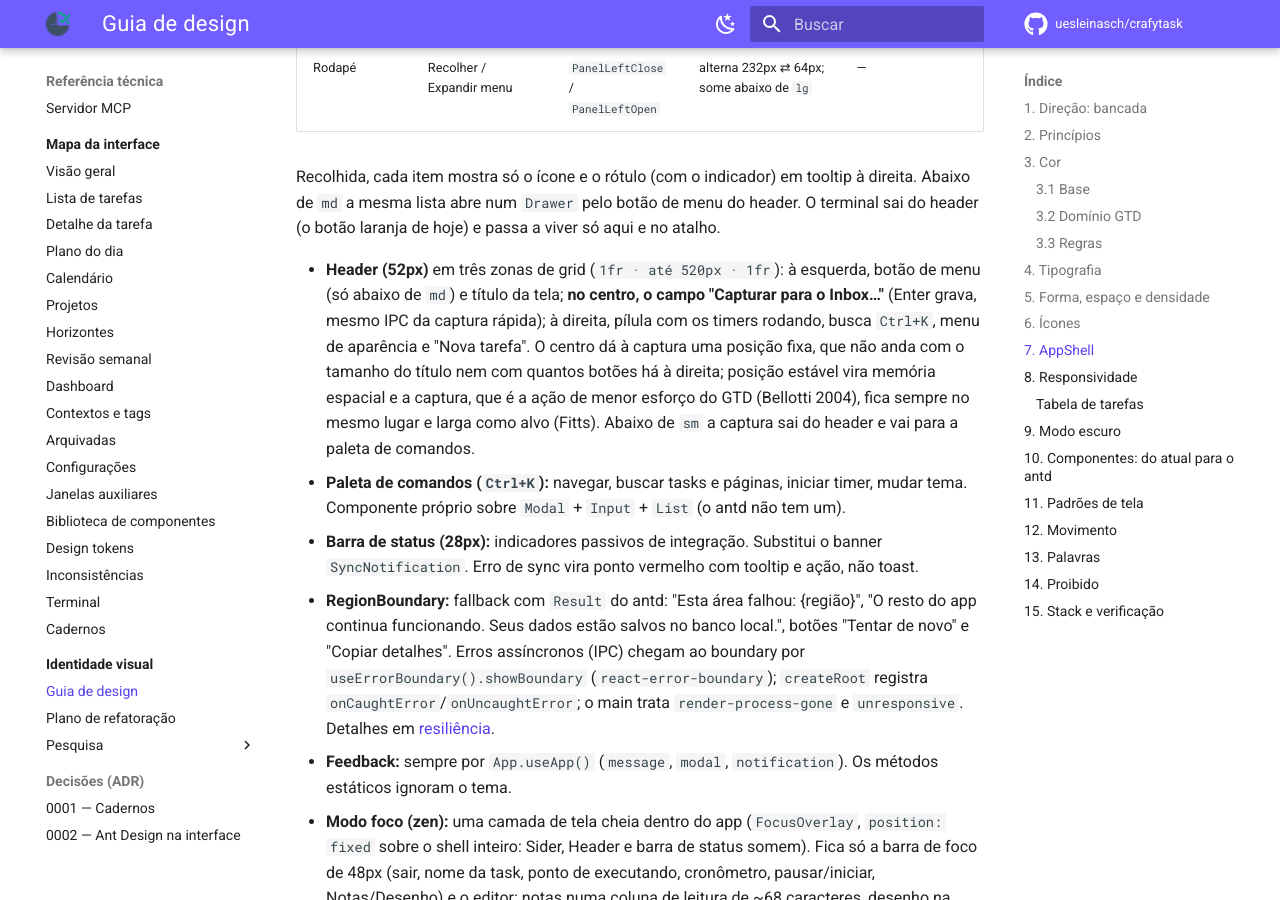
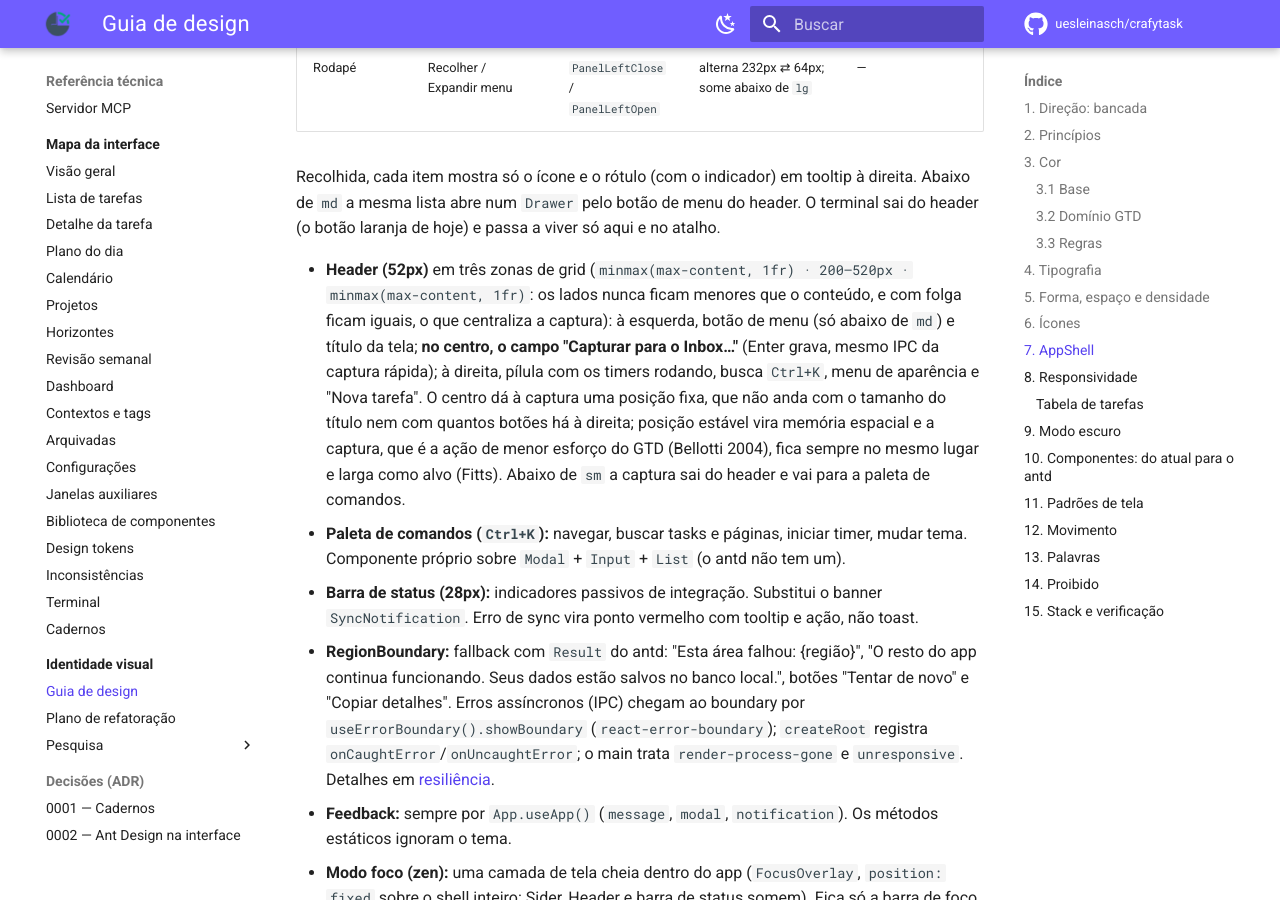
Before and after one commit to uesleinasch/crafytask, an MkDocs documentation site: the page built from docs/design/guia-de-design.md, in a window 1280 px wide and 900 px high, scrolled down 6741 px. Built offline with MkDocs 1.6.1 and Material for MkDocs 9.7.7, drawn with Linux system fonts in a browser that asks for light colours; some web fonts are replaced; comment, search, counter and statistics services are not loaded.

Commit message:
docs(design): grade do header respeita o tamanho das ações (#22)
Com `1fr` nos lados, entre 768 e 1199px a zona da direita (timers,
busca, aparência, Nova tarefa) ficava menor que o próprio conteúdo.
Agora os lados são `minmax(max-content, 1fr)`: nunca encolhem abaixo do
conteúdo e, com folga, ficam iguais e centralizam a captura. Guia §7
atualizado.

```diff
--- a/docs/design/guia-de-design.md
+++ b/docs/design/guia-de-design.md
@@ -198,7 +198,7 @@ ConfigProvider (tema, cssVar) → App (message, modal, notification) → RegionB
   de `md` a mesma lista abre num `Drawer` pelo botão de menu do header. O terminal sai do header (o
   botão laranja de hoje) e passa a viver só aqui e no atalho.
 
-- **Header (52px)** em três zonas de grid (`1fr · até 520px · 1fr`): à esquerda, botão de menu (só
+- **Header (52px)** em três zonas de grid (`minmax(max-content, 1fr) · 200–520px · minmax(max-content, 1fr)`: os lados nunca ficam menores que o conteúdo, e com folga ficam iguais, o que centraliza a captura): à esquerda, botão de menu (só
   abaixo de `md`) e título da tela; **no centro, o campo "Capturar para o Inbox…"** (Enter grava,
   mesmo IPC da captura rápida); à direita, pílula com os timers rodando, busca `Ctrl+K`, menu de
   aparência e "Nova tarefa". O centro dá à captura uma posição fixa, que não anda com o tamanho do
--- a/docs/design/prototipo/index.html
+++ b/docs/design/prototipo/index.html
@@ -93,7 +93,7 @@ body { background: var(--ct-bg); color: var(--ct-text); font-family: var(--ct-fo
 .ct-caret-space { display: inline-block; width: 24px; flex: none; }
 .ct-grouprow > td { background: var(--ct-bg) !important; border-top: 1px solid var(--ct-border); }
 .ct-groupbar { padding: 4px 0 8px; margin-bottom: 8px; border-bottom: 1px solid var(--ct-border); }
-.ct-header-grid { display: grid; grid-template-columns: minmax(0, 1fr) minmax(200px, 520px) minmax(0, 1fr); align-items: center; gap: 12px; width: 100%; }
+.ct-header-grid { display: grid; grid-template-columns: minmax(max-content, 1fr) minmax(200px, 520px) minmax(max-content, 1fr); align-items: center; gap: 12px; width: 100%; }
 .ct-header-grid > .ct-header-left { display: flex; align-items: center; gap: 8px; min-width: 0; }
 .ct-header-grid > .ct-header-right { display: flex; align-items: center; justify-content: flex-end; gap: 8px; min-width: 0; }
 .ct-zen { position: fixed; inset: 0; z-index: 1000; display: flex; flex-direction: column; background: var(--ct-surface); color: var(--ct-text); }
```
